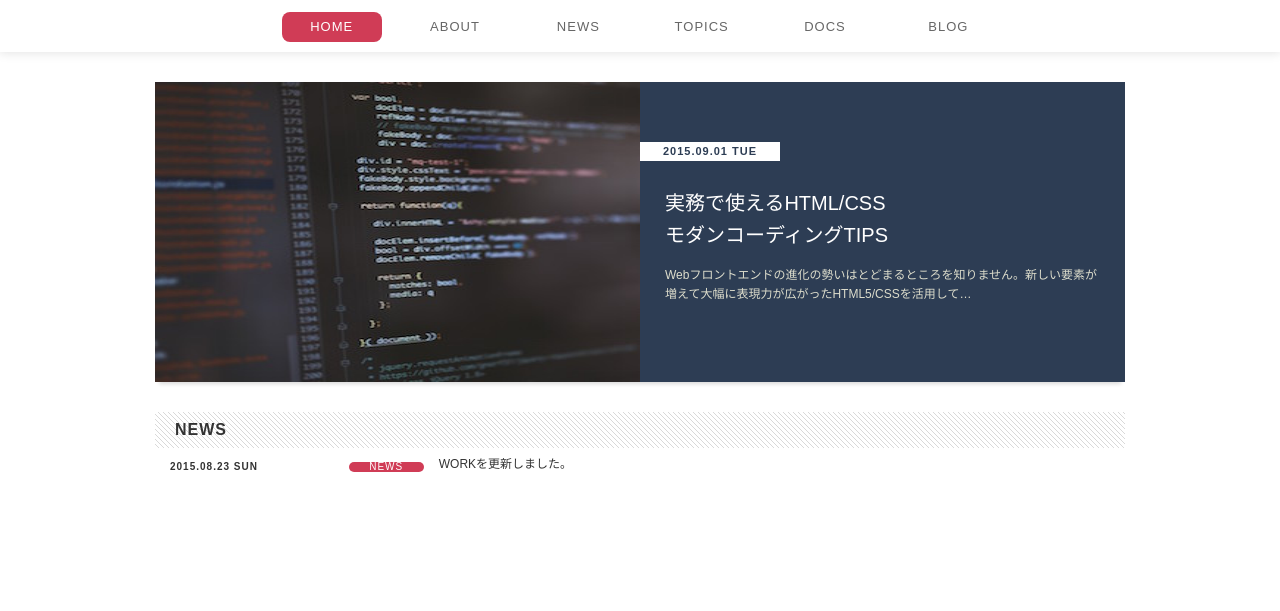
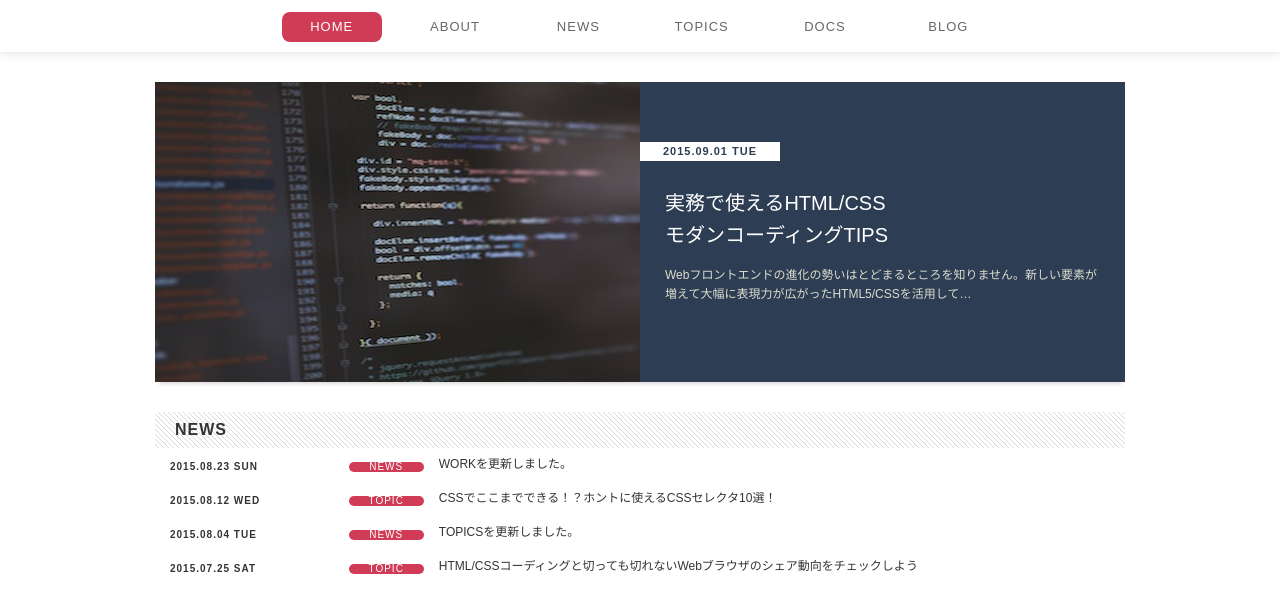
Before and after one commit to fufoo21/test2, a plain HTML site: page index.html in a window 1280 px wide. Shown: the part 87-698 px from the top of the page. Drawn offline with Linux system fonts and the light colour scheme.

Commit message:
Add files via upload

```diff
--- a/index.html
+++ b/index.html
@@ -42,6 +42,27 @@
 						<span class="title">WORKを更新しました。</span>
 					</a>
 				</li>
+				<li class="scroll-item">
+					<a href="#">
+						<time class="date" datetime="2015-08-12">2015.08.12 WED</time>
+						<span class="category">TOPIC</span>
+						<span class="title">CSSでここまでできる！？ホントに使えるCSSセレクタ10選！</span>
+					</a>
+				</li>
+				<li class="scroll-item">
+					<a href="#">
+						<time class="date" datetime="2015-08-04">2015.08.04 TUE</time>
+						<span class="category news">NEWS</span>
+						<span class="title">TOPICSを更新しました。</span>
+					</a>
+				</li>
+				<li class="scroll-item">
+					<a href="#">
+						<time class="date" datetime="2015-07-25">2015.07.25 SAT</time>
+						<span class="category news">TOPIC</span>
+						<span class="title">HTML/CSSコーディングと切っても切れないWebブラウザのシェア動向をチェックしよう</span>
+					</a>
+				</li>
 			</ul>
 			<h2 class="hidden">ARTICLES</h2>
 			<div class="clearfix">
```
